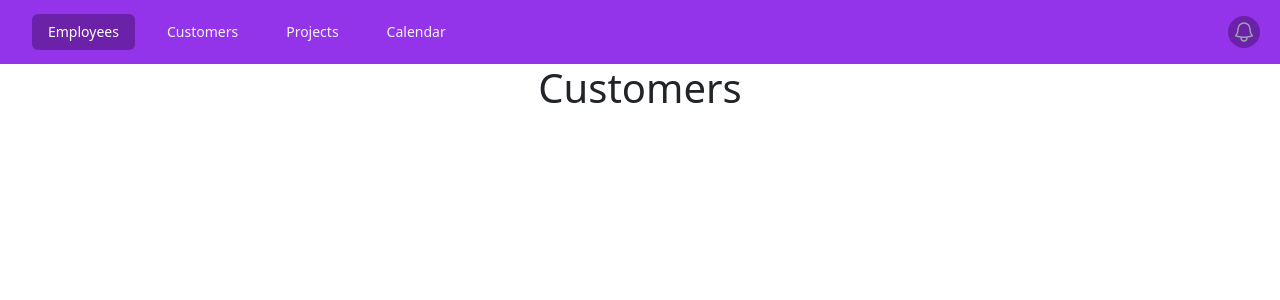
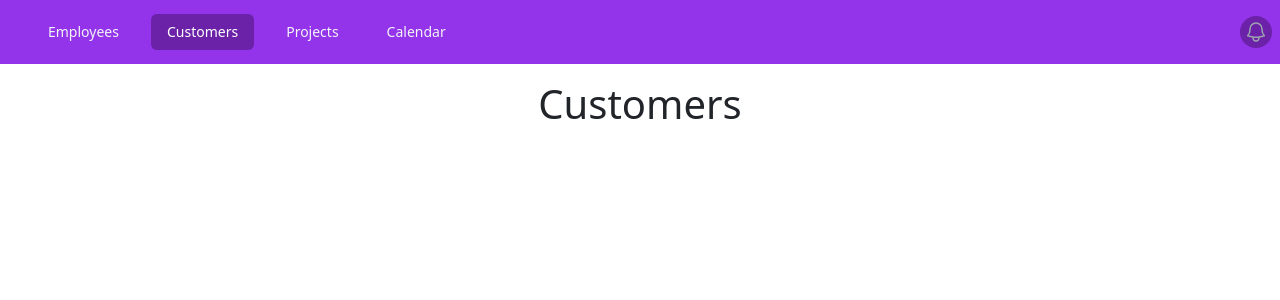
Before and after one commit to XpertPetar/React-Tutorial, a React (Create React App) app: page /customers in a window 1280 px wide. Shown: the top 300 px of the page. Built offline with nearby package versions, Linux system fonts and the light colour scheme.

Commit message:
some style fixes

```diff
--- a/src/App.js
+++ b/src/App.js
@@ -6,6 +6,7 @@ import { BrowserRouter, Routes, Route } from "react-router-dom";
 
 function App() {
     return (
+        <div className="App">
             <BrowserRouter>
                 <Header>
                     <Routes>
@@ -14,6 +15,7 @@ function App() {
                     </Routes>
                 </Header>
             </BrowserRouter>
+        </div>
     );
 }
 
--- a/src/components/Header.js
+++ b/src/components/Header.js
@@ -1,19 +1,12 @@
-import {
-    Disclosure,
-    DisclosureButton,
-    DisclosurePanel,
-    Menu,
-    MenuButton,
-    MenuItem,
-    MenuItems
-} from "@headlessui/react";
+import { Disclosure, DisclosureButton, DisclosurePanel } from "@headlessui/react";
 import { Bars3Icon, BellIcon, XMarkIcon } from "@heroicons/react/24/outline";
+import { NavLink } from "react-router-dom";
 
 const navigation = [
-    { name: "Employees", href: "/", current: true },
-    { name: "Customers", href: "/Customers", current: false },
-    { name: "Projects", href: "#", current: false },
-    { name: "Calendar", href: "#", current: false }
+    { name: "Employees", href: "/" },
+    { name: "Customers", href: "/customers" },
+    { name: "Projects", href: "/projects" },
+    { name: "Calendar", href: "/calendar" }
 ];
 
 function classNames(...classes) {
@@ -45,19 +38,20 @@ export default function Header(props) {
                             <div className="hidden sm:ml-6 sm:block">
                                 <div className="flex space-x-4">
                                     {navigation.map((item) => (
-                                        <a
+                                        <NavLink
                                             key={item.name}
-                                            href={item.href}
-                                            aria-current={item.current ? "page" : undefined}
-                                            className={classNames(
-                                                item.current
-                                                    ? "no-underline bg-purple-800 text-white"
-                                                    : "no-underline text-gray-100 hover:bg-purple-500 hover:text-white",
-                                                "rounded-md px-3 py-2 text-sm font-medium"
-                                            )}
+                                            to={item.href}
+                                            className={({ isActive }) => {
+                                                return (
+                                                    "no-underline rounded-md px-3 py-2 text-sm font-medium " +
+                                                    (isActive
+                                                        ? "bg-purple-800 text-white"
+                                                        : "text-gray-100 hover:bg-purple-500 hover:text-white")
+                                                );
+                                            }}
                                         >
                                             {item.name}
-                                        </a>
+                                        </NavLink>
                                     ))}
                                 </div>
                             </div>
@@ -71,45 +65,6 @@ export default function Header(props) {
                                 <span className="sr-only">View notifications</span>
                                 <BellIcon aria-hidden="true" className="h-6 w-6" />
                             </button>
-
-                            {/* Profile dropdown */}
-                            <Menu as="div" className="relative ml-3">
-                                <div>
-                                    <MenuButton className="relative flex rounded-full bg-gray-800 text-sm focus:outline-none focus:ring-2 focus:ring-white focus:ring-offset-2 focus:ring-offset-gray-800">
-                                        <span className="absolute -inset-1.5" />
-                                        <span className="sr-only">Open user menu</span>
-                                    </MenuButton>
-                                </div>
-                                <MenuItems
-                                    transition
-                                    className="absolute right-0 z-10 mt-2 w-48 origin-top-right rounded-md bg-white py-1 shadow-lg ring-1 ring-black ring-opacity-5 transition focus:outline-none data-[closed]:scale-95 data-[closed]:transform data-[closed]:opacity-0 data-[enter]:duration-100 data-[leave]:duration-75 data-[enter]:ease-out data-[leave]:ease-in"
-                                >
-                                    <MenuItem>
-                                        <a
-                                            href="#"
-                                            className="block px-4 py-2 text-sm text-gray-700 data-[focus]:bg-gray-100"
-                                        >
-                                            Your Profile
-                                        </a>
-                                    </MenuItem>
-                                    <MenuItem>
-                                        <a
-                                            href="#"
-                                            className="block px-4 py-2 text-sm text-gray-700 data-[focus]:bg-gray-100"
-                                        >
-                                            Settings
-                                        </a>
-                                    </MenuItem>
-                                    <MenuItem>
-                                        <a
-                                            href="#"
-                                            className="block px-4 py-2 text-sm text-gray-700 data-[focus]:bg-gray-100"
-                                        >
-                                            Sign out
-                                        </a>
-                                    </MenuItem>
-                                </MenuItems>
-                            </Menu>
                         </div>
                     </div>
                 </div>
@@ -117,25 +72,28 @@ export default function Header(props) {
                 <DisclosurePanel className="sm:hidden">
                     <div className="space-y-1 px-2 pb-3 pt-2">
                         {navigation.map((item) => (
-                            <DisclosureButton
+                            <NavLink
                                 key={item.name}
                                 as="a"
-                                href={item.href}
-                                aria-current={item.current ? "page" : undefined}
-                                className={classNames(
-                                    item.current
-                                        ? "no-underline bg-purple-800 text-white"
-                                        : "no-underline text-gray-300 hover:bg-purple-800 hover:text-white",
-                                    "block rounded-md px-3 py-2 text-base font-medium"
-                                )}
+                                to={item.href}
+                                className={({ isActive }) => {
+                                    return (
+                                        "no-underline block rounded-md px-3 py-2 text-base font-medium " +
+                                        (isActive
+                                            ? "bg-purple-800 text-white"
+                                            : "text-gray-300 hover:bg-purple-800 hover:text-white")
+                                    );
+                                }}
                             >
                                 {item.name}
-                            </DisclosureButton>
+                            </NavLink>
                         ))}
                     </div>
                 </DisclosurePanel>
             </Disclosure>
-            {props.children}
+            <div className="bg-white">
+                <div className="min-h-screen my-2 p-2 max-w-7xl mx-auto">{props.children}</div>
+            </div>
         </>
     );
 }
--- a/src/pages/Employees.js
+++ b/src/pages/Employees.js
@@ -80,7 +80,7 @@ function Employees() {
     }
 
     return (
-        <div className="App min-h-screen bg-white-300">
+        <div>
             {showEmloyees ? (
                 <>
                     <div className="p-5 flex flex-wrap gap-2 justify-center">
```
Lines whose indentation alone changed are shown as unchanged.
